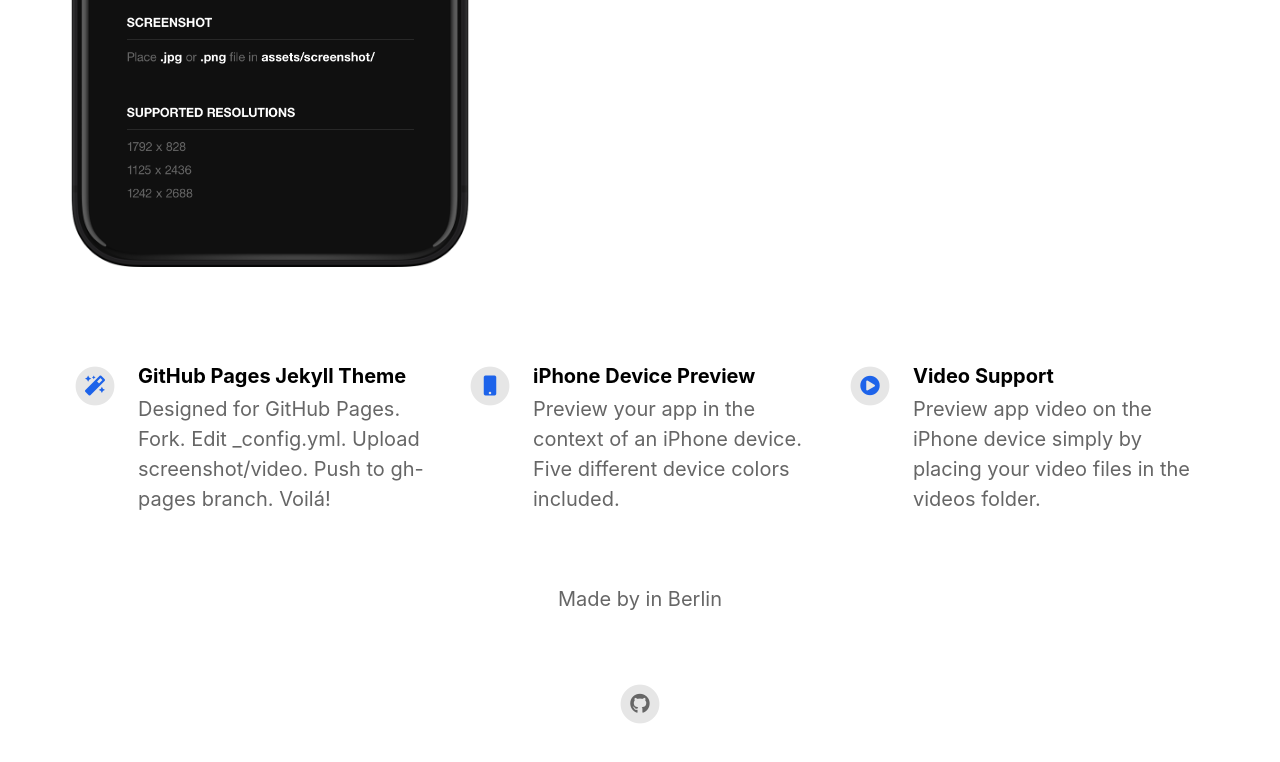
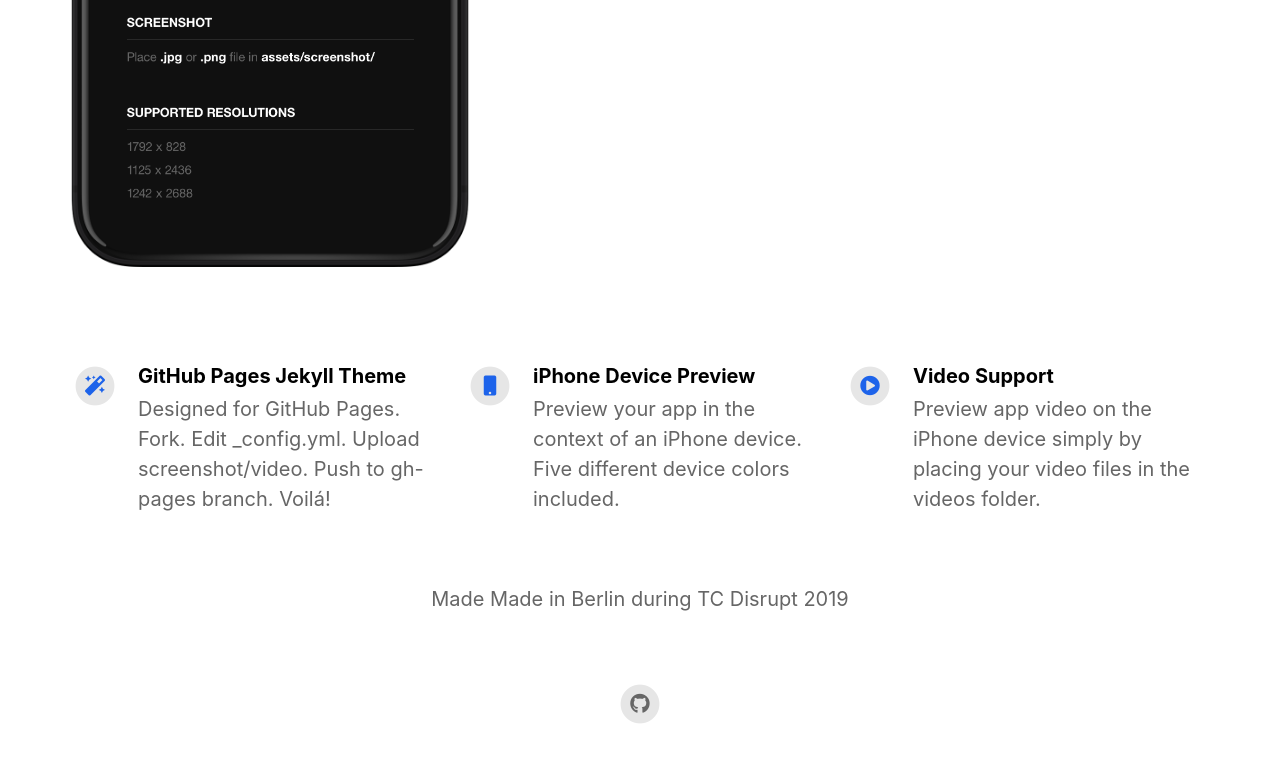
Before and after one commit to cshubhamrao/WhatsFood, a Jekyll site: the page built from index.html, in a window 1280 px wide and 900 px high, scrolled down 612 px, cut to the strip 106-868 px from the top of the window. Built offline with Jekyll 4.4.1, drawn with Linux system fonts in a browser that asks for light colours; nearby versions of some CDN libraries.

Commit message:
icon, footer

```diff
--- a/_config.yml
+++ b/_config.yml
@@ -1,5 +1,5 @@
 #page title
-page_title                                : Food Group                                # Automatically populates with app name if not set and if iOS app ID is set. Otherwise enter manually.
+page_title                                : Food Mate                                # Automatically populates with app name if not set and if iOS app ID is set. Otherwise enter manually.
 
 # App Info
 ios_app_id                                : 1234793120                                # Required. Enter iOS app ID to automatically populate name, price and icons (e.g. 718043190).
@@ -9,8 +9,8 @@
 presskit_download_link                    :                                           # Enter a link to downloadable file or (e.g. public Dropbox link to a .zip file).
                                                                                       # Or upload your press kit file to assets and set path accordingly (e.g. "assets/your_press_kit.zip").
 
-app_icon                                  : # assets/appicon.png                      # Automatically populates if not set and if iOS app ID is set.  Otherwise enter path to icon file manually.
-app_name                                  :                                           # Automatically populates if not set and if iOS app ID is set.  Otherwise enter manually.
+app_icon                                  : assets/appicon.jpg                      # Automatically populates if not set and if iOS app ID is set.  Otherwise enter path to icon file manually.
+app_name                                  : Food Mate                                          # Automatically populates if not set and if iOS app ID is set.  Otherwise enter manually.
 app_price                                 :                                           # Automatically populates if not set and if iOS app ID is set.  Otherwise enter manually.
 app_description                           : Easy food orders for groups.
 
--- a/_includes/footer.html
+++ b/_includes/footer.html
@@ -1,5 +1,5 @@
 <footer>
-	<p class="footerText">Made by {% if site.your_link %}<a href="{{ site.your_link }}">{% endif %}{{ site.your_name }}{% if site.your_link %}</a>{% endif %}{% if site.your_city %} in {{ site.your_city }}{% endif %}</p>
+	<p class="footerText">Made Made in Berlin during TC Disrupt 2019</p>
 	<div class="footerIcons">
 
 		{% if site.facebook_username %}
```
Also changed, not shown: assets/appicon.jpg (added).
